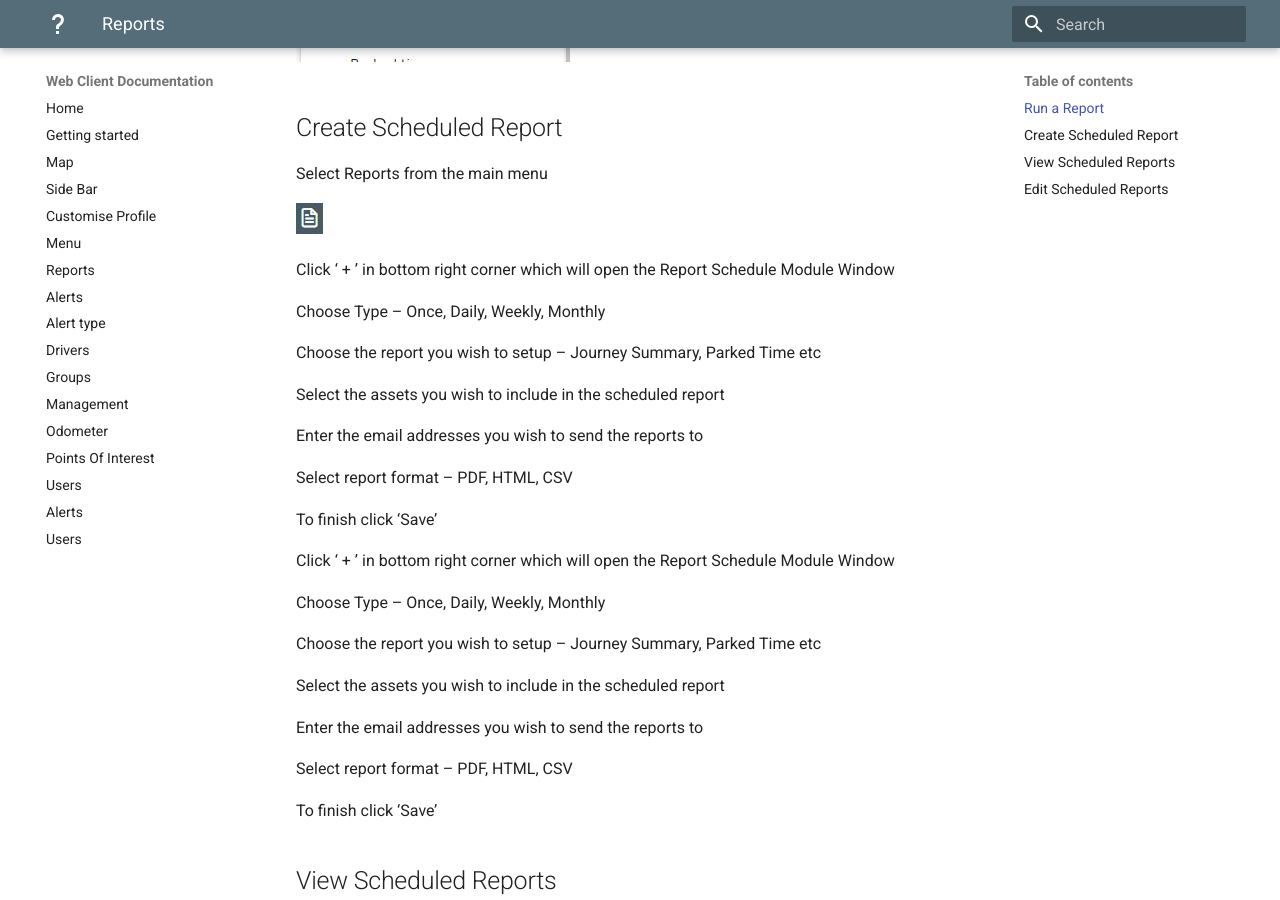
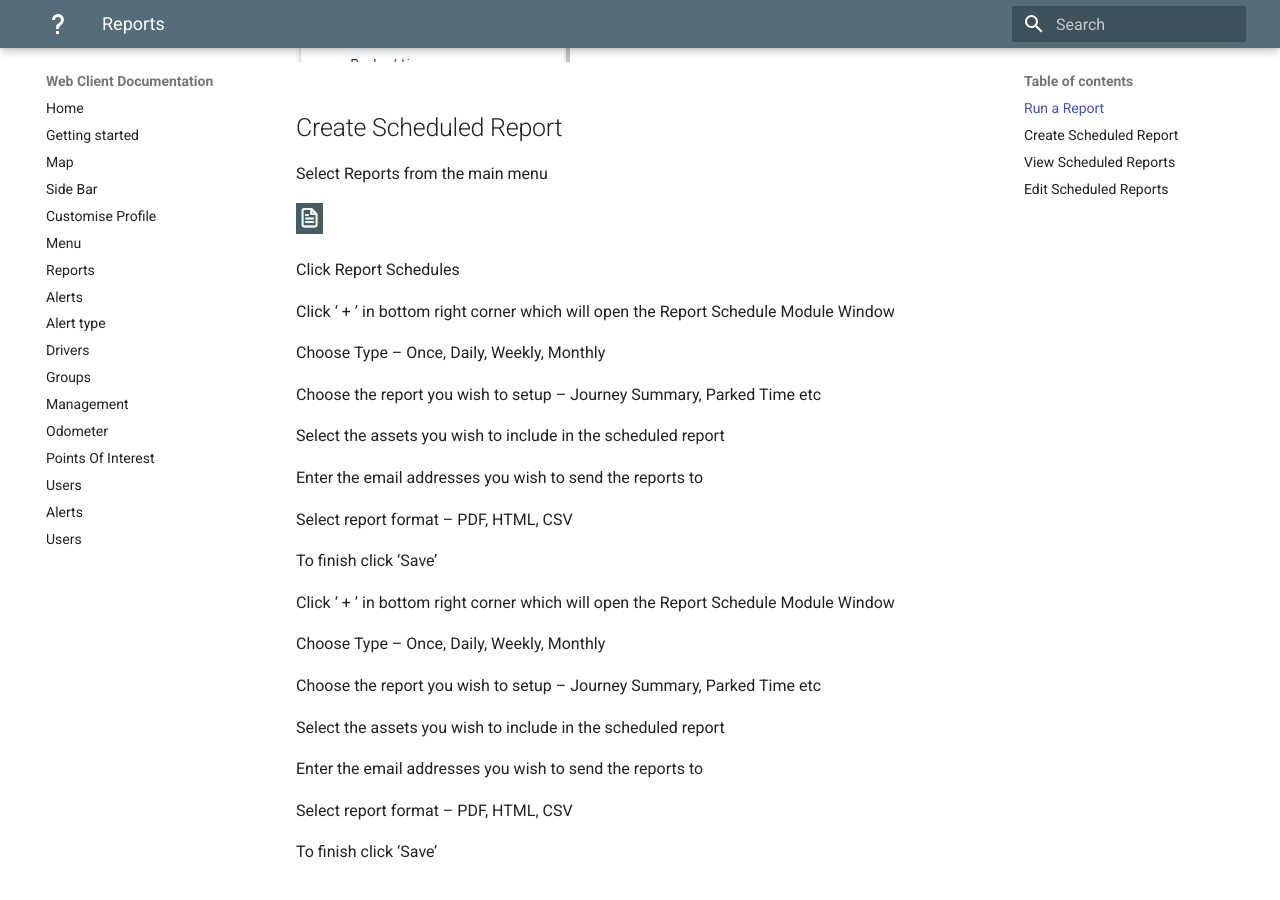
Before and after one commit to fonixtelematics/user-manual, an MkDocs documentation site: the page built from docs/Reports.md, in a window 1280 px wide and 900 px high, scrolled down 1041 px. Built offline with MkDocs 1.6.1 and Material for MkDocs 9.7.7, drawn with Linux system fonts in a browser that asks for light colours; some of the changed lines change nothing that is shown.

Commit message:
docs/Reports.md updated from https://stackedit.io/

```diff
--- a/docs/Reports.md
+++ b/docs/Reports.md
@@ -31,6 +31,10 @@ Reports you have run are stored in the ‘History’ section so they can be view
 Select Reports from the main menu
 
 ![Report Icon](img/reports-icon.jpg)
+
+Click Report Schedules
+
+
 
 Click ‘ + ’ in bottom right corner which will open the Report Schedule Module Window
 
@@ -78,5 +82,5 @@ Edit the feature you want to change
 
 To finish click ‘Save’
 <!--stackedit_data:
-eyJoaXN0b3J5IjpbMTI1MTE3NTU3MCwzNjAzNDg4NDZdfQ==
+eyJoaXN0b3J5IjpbMjEwODA0NzIwMiwzNjAzNDg4NDZdfQ==
 -->
```
